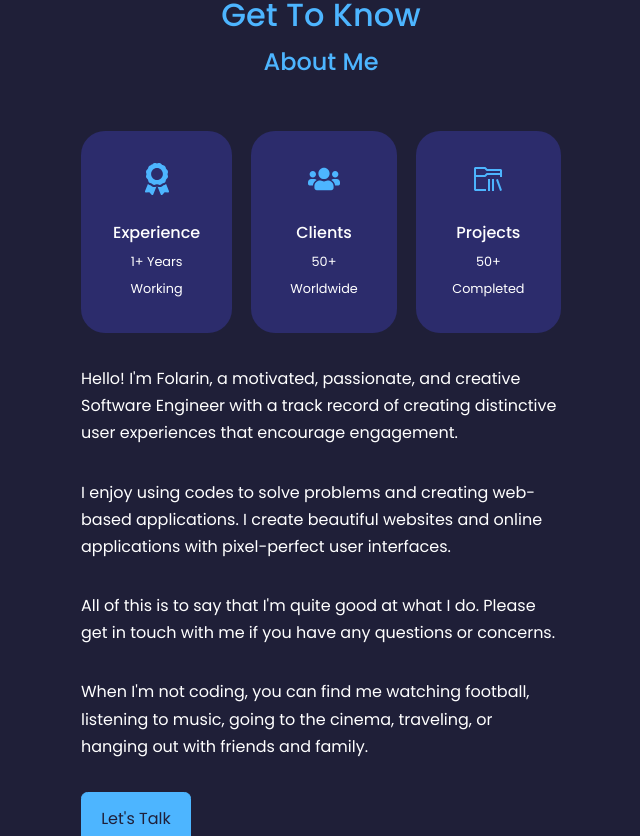
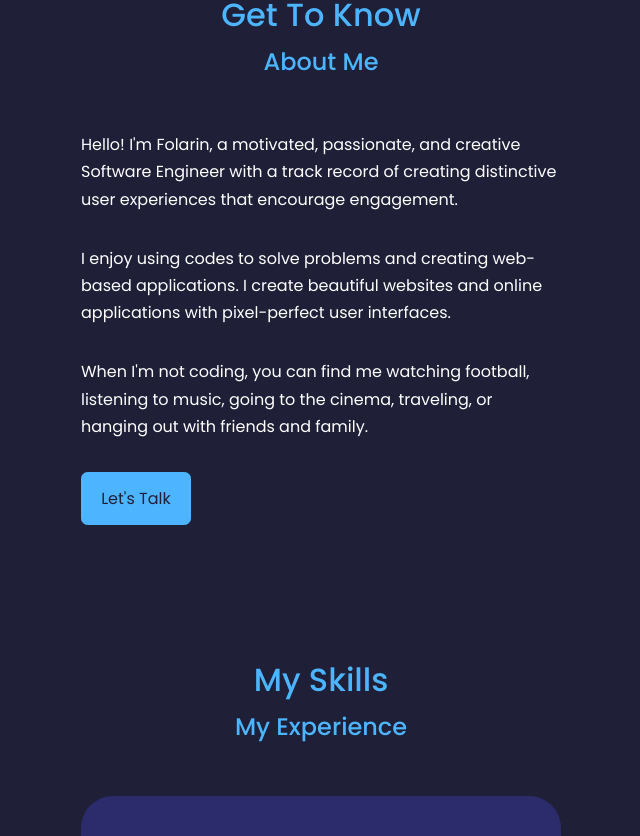
Before and after one commit to Folarinjr/update-portfolio, a React (Create React App) app: page / in a window 1280 px wide. Shown: the part 940-1776 px from the top of the page, without its empty margins (319-959 px from the left). Built offline with nearby package versions, Linux system fonts and the light colour scheme.

Commit message:
Optimization of the about me section

```diff
--- a/src/component/about/About.js
+++ b/src/component/about/About.js
@@ -12,33 +12,6 @@ const About = () => {
 
       <div className="container about__container">
         <div className="about__content">
-          <div className="about__cards">
-
-            <article className="about__card">
-              <div className="about__card-icon">
-                <FaAward className="about__icon"/>
-              </div>
-              <h5>Experience</h5>
-              <small>1+ Years Working</small>
-            </article>
-
-            <article className="about__card">
-              <div className="about__card-icon">
-                <FaUsers className="about__icon"/>
-              </div>
-              <h5>Clients</h5>
-              <small>50+ Worldwide</small>
-            </article>
-
-            <article className="about__card">
-              <div className="about__card-icon">
-                <VscFolderLibrary className="about__icon"/>
-              </div>
-              <h5>Projects</h5>
-              <small>50+ Completed</small>
-            </article>
-          </div>
-
           <p className='about__text'>
             Hello! I'm Folarin, a motivated, passionate, and creative
             Software Engineer with a track record of creating distinctive
@@ -48,11 +21,6 @@ const About = () => {
           <p className='about__text'>
             I enjoy using codes to solve problems and creating web-based applications.
             I create beautiful websites and online applications with pixel-perfect user interfaces.
-          </p>
-
-          <p className='about__text'>
-            All of this is to say that I'm quite good at what I do.
-            Please get in touch with me if you have any questions or concerns.
           </p>
 
           <p className='about__text'>
--- a/src/component/header/HeaderSocials.js
+++ b/src/component/header/HeaderSocials.js
@@ -9,7 +9,6 @@ const HeaderSocials = () => {
     <div className='header__socials'>
         <a href="https://linkedin.com" target="_blank" rel="noopener noreferrer"><BsLinkedin style={{color:"var(--color-primary)"}}/></a>
         <a href="https://github.com/Folarinjr" target="_blank" rel="noopener noreferrer"><BsGithub style={{color:"var(--color-primary)"}}/></a>
-        <a href="https://instagram.com/graphicz_gallery" target="_blank" rel="noopener noreferrer"><BsInstagram style={{color:"var(--color-primary)"}}/></a>
         <a href="mailto:folarinjunior2@gmail.com" target="_blank" rel="noopener noreferrer"><MdOutlineMail style={{color:"var(--color-primary)"}}/></a>
         <a href="https://twitter.com/Folarin62952071" target="_blank" rel="noopener noreferrer"><BsTwitter style={{color:"var(--color-primary)"}}/></a>
     </div>
```
